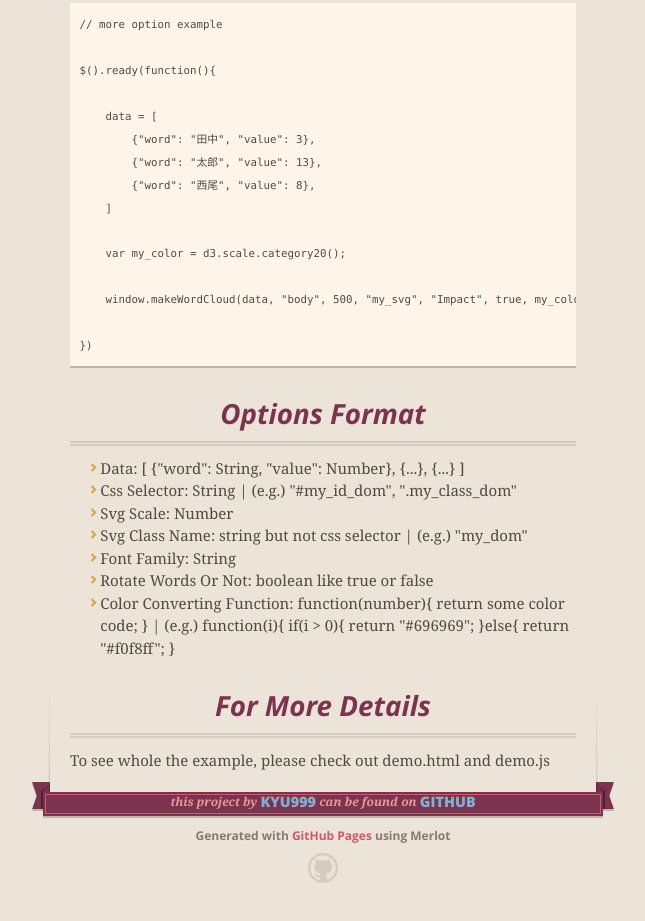
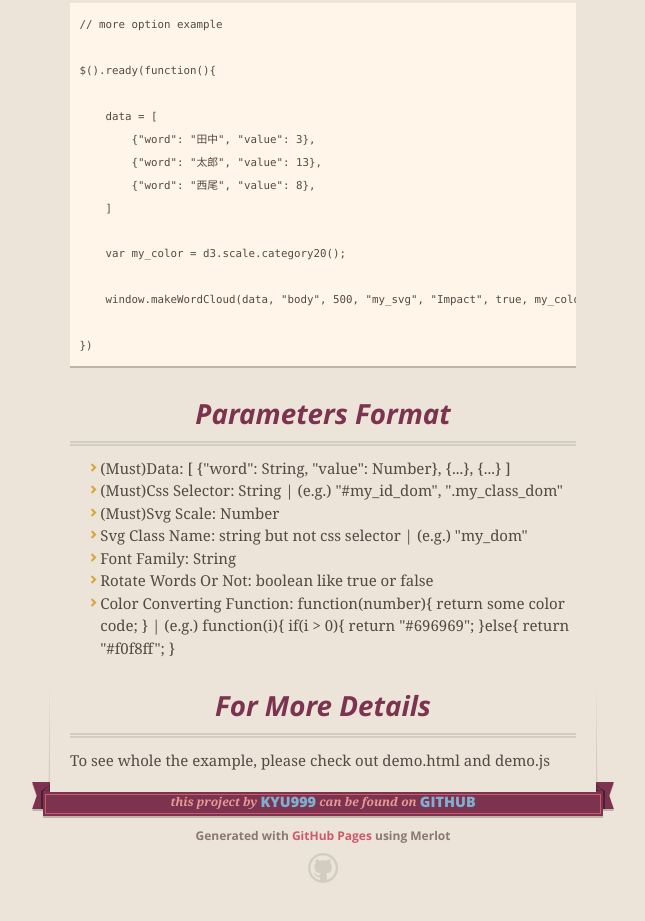
Before and after one commit to kyu999/d3-easy, a plain HTML site: page index.html in a window 1280 px wide. Shown: the part 1543-2464 px from the top of the page, without its empty margins (317-962 px from the left). Drawn offline with nearby package versions, Linux system fonts and the light colour scheme.

Commit message:
Update index.html

```diff
--- a/index.html
+++ b/index.html
@@ -112,12 +112,12 @@ $().ready(function(){
 </code></pre>
 
 <h3>
-<a id="support-or-contact" class="anchor" href="#support-or-contact" aria-hidden="true"><span class="octicon octicon-link"></span></a>Options Format</h3>
+<a id="support-or-contact" class="anchor" href="#support-or-contact" aria-hidden="true"><span class="octicon octicon-link"></span></a>Parameters Format</h3>
 
 <ul>
-  <li>Data: [ {"word": String, "value": Number}, {...}, {...} ]</li>
-  <li>Css Selector: String | (e.g.) "#my_id_dom", ".my_class_dom"</li>
-  <li>Svg Scale: Number</li>
+  <li>(Must)Data: [ {"word": String, "value": Number}, {...}, {...} ]</li>
+  <li>(Must)Css Selector: String | (e.g.) "#my_id_dom", ".my_class_dom"</li>
+  <li>(Must)Svg Scale: Number</li>
   <li>Svg Class Name: string but not css selector | (e.g.) "my_dom"</li>
   <li>Font Family: String</li>
   <li>Rotate Words Or Not: boolean like true or false</li>
```
